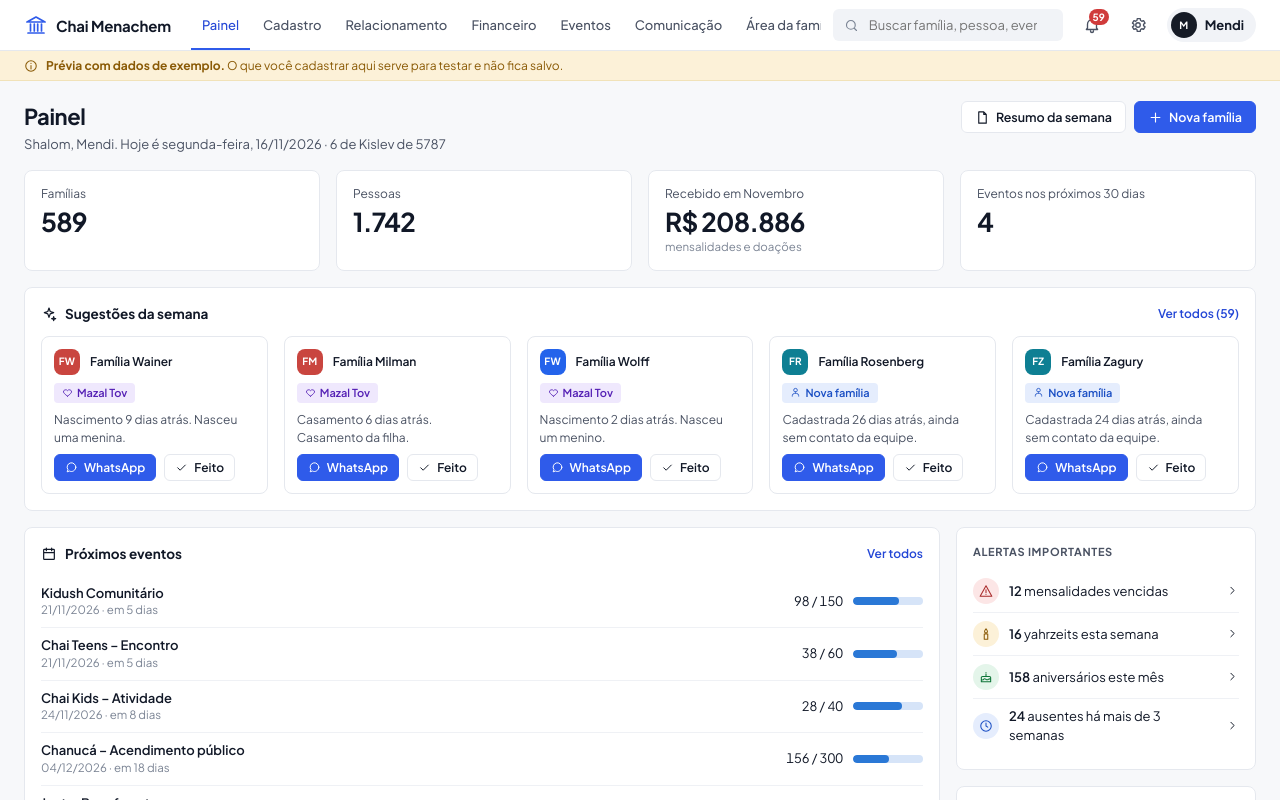
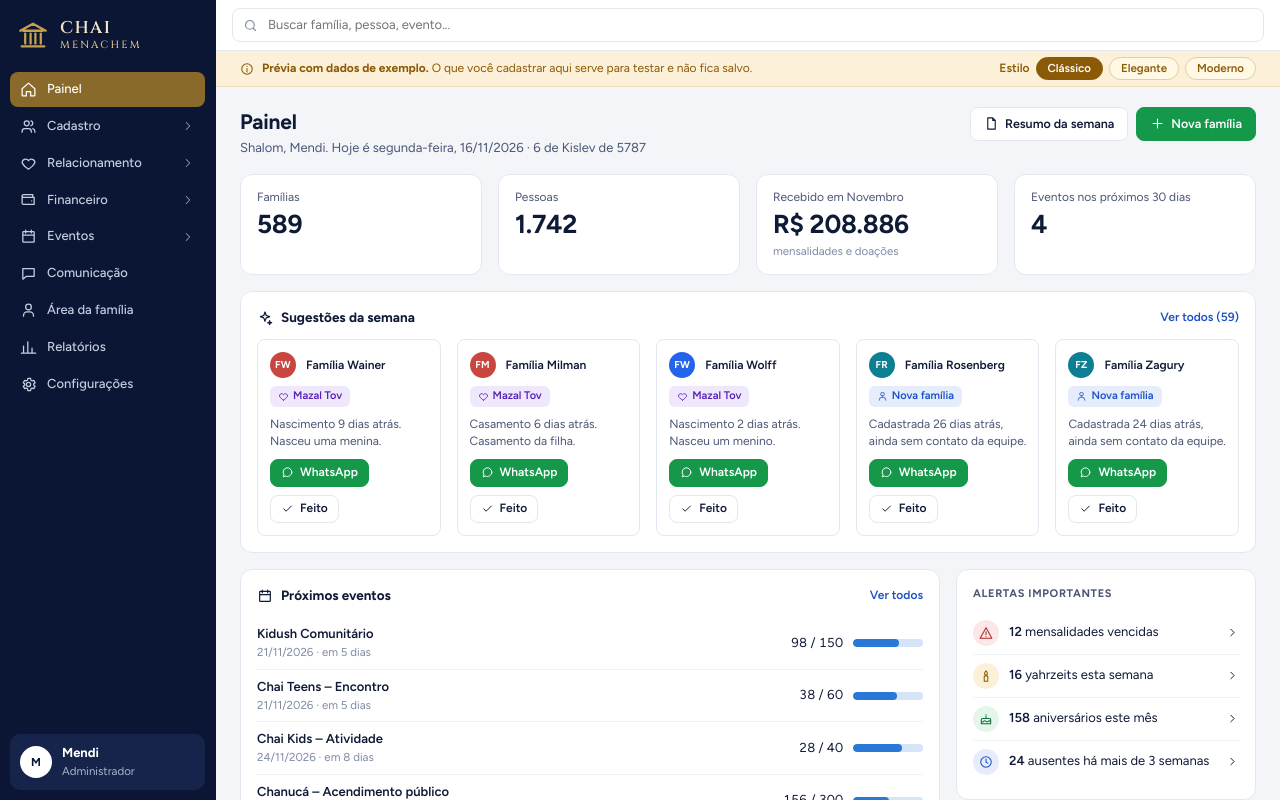
Before and after one commit to pevznerarie-ux/sistema-Chai-Menachem, a website: page public/previa.html in a window 1280 px wide. Drawn offline with Linux system fonts and the light colour scheme.

Commit message:
Design igual à maqueta: menu azul-marinho e dourado
O sistema passa a usar o estilo Clássico, com as cores da imagem de referência.
A prévia em /previa mantém a troca entre os três estilos.

Co-Authored-By: Claude Fable 5.2 <noreply@anthropic.com>
Claude-Session: https://claude.ai/code/session_01GRRAH1H97iYfk6zZ3ryivo

```diff
--- a/public/previa.html
+++ b/public/previa.html
@@ -1,5 +1,5 @@
 <!DOCTYPE html>
-<html lang="pt-BR" data-skin="moderno">
+<html lang="pt-BR">
 <head>
 <meta charset="utf-8">
 <meta name="viewport" content="width=device-width, initial-scale=1">
@@ -80,6 +80,10 @@ small{font-size:11.5px;color:var(--ink-3)}
 .me small{color:var(--side-dim);display:block}
 .me .av{background:var(--me-av-bg);color:var(--me-av-fg)}
 .pbar svg{margin-top:2px}
+.app:not(.topnav) .gbar{display:flex;align-items:center;gap:12px}
+.gbar .tb-sync{margin-left:0}
+.gbar .gs-wrap .search{background:var(--card);border-color:var(--line)}
+[data-skin="elegante"] .gbar{background:transparent;border:0;padding:12px 12px 0}
 .styles{margin-left:auto;display:flex;align-items:center;gap:6px;font-weight:600;flex-wrap:wrap}
 .styles button{border:1px solid #e3cf9b;background:#fff8e4;color:var(--amber-ink);border-radius:999px;padding:2px 11px;font-size:11.5px;font-weight:600}
 .styles button.on{background:var(--amber-ink);color:#fff;border-color:var(--amber-ink)}
@@ -953,7 +957,7 @@ const SEC={painel:'painel',familias:'cadastro','nova-familia':'cadastro','editar
  eventos:'eventos',evento:'eventos',aulas:'eventos',presencas:'eventos',calendario:'eventos',comunicacao:'comunicacao',portal:'portal',relatorios:'relatorios',configuracoes:'configuracoes'};
 const SUB={'nova-familia':'familias','editar-familia':'familias',familia:'familias',pessoa:'pessoas',evento:'eventos'};
 function renderSide(){
-  const r=parseRoute(S.route),sec=SEC[r.name]||r.name,sub=SUB[r.name]||r.name,top=window.matchMedia('(min-width:901px)').matches,u=me(),nav=NAV.filter(n=>!n.perm||can(n.perm)),cur=nav.find(n=>n.k===sec),nn=allNeeds().length;
+  const r=parseRoute(S.route),sec=SEC[r.name]||r.name,sub=SUB[r.name]||r.name,top=curSkin()==='moderno'&&window.matchMedia('(min-width:901px)').matches,u=me(),nav=NAV.filter(n=>!n.perm||can(n.perm)),cur=nav.find(n=>n.k===sec),nn=allNeeds().length;
   $('#app').classList.toggle('topnav',top);
   const meB=`<button type="button" class="me" data-menu="1" data-act="userMenu" title="Trocar de usuário" aria-label="Usuário ${esc(u.nome)}, ${esc(u.papel)}. Trocar de usuário"><span class="av" aria-hidden="true">${esc(u.nome[0].toUpperCase())}</span><div><b>${esc(u.nome.split(' ')[0])}</b><small>${esc(u.papel)}</small></div></button>`;
   const subs=(n,cls)=>`<div class="${cls}">${n.sub.map(s=>`<button type="button" class="${sub===s[0]?'on':''}" data-go="${s[0]}">${s[1]}</button>`).join('')}</div>`;
@@ -965,13 +969,21 @@ function renderSide(){
   ${PREV?'':syncBadge()}
   ${can('cfg')?`<button type="button" class="tb-ic ${sec==='configuracoes'?'on':''}" data-go="configuracoes" title="Configurações" aria-label="Configurações">${ic('gear',18)}</button>`:''}${meB}
   ${cur&&cur.sub?subs(cur,'subbar'):''}`
-   :`<div class="brand">${ic('temple',30,1.6)}<div><b>Chai Menachem</b><span>COMUNIDADE</span></div></div>
+   :`<div class="brand">${ic('temple',curSkin()?30:34,1.6)}<div><b>${curSkin()?'Chai Menachem':'CHAI'}</b><span>${curSkin()?'COMUNIDADE':'MENACHEM'}</span></div></div>
   <nav class="nav" aria-label="Menu principal">${nav.map(n=>`<button type="button" class="${sec===n.k?'on':''}" data-go="${n.r}">${ic(n.i,17)}<span>${n.t}</span>${n.sub?`<span class="chev">${ic(sec===n.k?'down':'next',14)}</span>`:''}</button>${n.sub&&sec===n.k?subs(n,'subnav'):''}`).join('')}</nav>${meB}`;
   $('#bnav').innerHTML=[['painel','home','Painel'],['familias','users','Famílias'],['contatar','bell','Contatar'],['eventos','calendar','Eventos']].map(b=>`<button type="button" class="${S.route===b[0]?'on':''}" data-go="${b[0]}">${ic(b[1],19)}${b[2]}</button>`).join('')+`<button type="button" data-act="openNav">${ic('menu',19)}Mais</button>`;
+  const gb=$('.gbar');let gs=gb&&gb.querySelector('.tb-sync');if(gb&&!gs&&!PREV){gs=document.createElement('span');gs.className='tb-sync';gb.appendChild(gs)}if(gs)gs.innerHTML=top?'':syncBadge();
   if(!PREV){$('#pbar').style.display='none';const tb=$('.topbar');let sb=tb&&tb.querySelector('.tb-sync');if(tb&&!sb){sb=document.createElement('span');sb.className='tb-sync';tb.appendChild(sb)}if(sb)sb.innerHTML=syncBadge();return}
-  $('#pbar').innerHTML='<span style="display:flex;gap:8px;align-items:flex-start">'+ic('info',14)+'<span><b>Prévia com dados de exemplo.</b> O que você cadastrar aqui serve para testar e não fica salvo.</span></span>';
+  $('#pbar').innerHTML='<span style="display:flex;gap:8px;align-items:flex-start">'+ic('info',14)+'<span><b>Prévia com dados de exemplo.</b> O que você cadastrar aqui serve para testar e não fica salvo.</span></span>'+skinPicker();
 }
 try{window.matchMedia('(min-width:901px)').addEventListener('change',()=>renderSide())}catch(e){}
+const SKINS=[['classico','Clássico'],['elegante','Elegante'],['moderno','Moderno']];
+const curSkin=()=>document.documentElement.dataset.skin||'';
+const skinKey=()=>curSkin()||'classico';
+function setSkin(k){if(k==='classico')delete document.documentElement.dataset.skin;else document.documentElement.dataset.skin=k;try{localStorage.setItem('cm-estilo',k)}catch(e){}}
+function skinPicker(){const c=skinKey();return `<div class="styles" role="group" aria-label="Estilo visual"><span>Estilo</span>${SKINS.map(s=>`<button type="button" class="${c===s[0]?'on':''}" data-act="skin" data-arg="${s[0]}" aria-pressed="${c===s[0]}">${s[1]}</button>`).join('')}</div>`}
+A.skin=el=>{setSkin(el.dataset.arg);render();toast('Estilo '+SKINS.find(s=>s[0]===el.dataset.arg)[1]+' aplicado.')};
+if(PREV)try{const k=localStorage.getItem('cm-estilo');if(SKINS.some(s=>s[0]===k))setSkin(k)}catch(e){}
 
 /* ================= rotas ================= */
 function parseRoute(r){const m=/^(.+)-(\d+)$/.exec(r||'');return m?{name:m[1],id:+m[2]}:{name:r}}
@@ -1061,7 +1073,7 @@ function formModal(o){
 function confirmModal(title,text,label,fn){
   openModal({title,body:`<p class="intro" style="margin:0">${text}</p>`,footer:`<button type="button" class="btn" data-act="closeModal">Cancelar</button><button type="submit" class="btn btn-navy">${label}</button>`,onSubmit(){fn();closeModal();render()}});
 }
-function toast(msg,warn){if(!warn&&DB.log&&!/^(Preparando|Copiado|Arquivo|Mensagem aberta|Você está)/.test(msg))DB.log.unshift({id:nid(),em:nowStr(),quem:me().nome,txt:msg});if(!PREV)scheduleSync();const t=document.createElement('div');t.className='toast'+(warn?' warn':'');t.innerHTML=ic(warn?'info':'checkc',16)+`<span>${esc(msg)}</span>`;$('#toasts').appendChild(t);setTimeout(()=>t.remove(),warn?5200:3600)}
+function toast(msg,warn){if(!warn&&DB.log&&!/^(Preparando|Copiado|Arquivo|Mensagem aberta|Você está|Estilo)/.test(msg))DB.log.unshift({id:nid(),em:nowStr(),quem:me().nome,txt:msg});if(!PREV)scheduleSync();const t=document.createElement('div');t.className='toast'+(warn?' warn':'');t.innerHTML=ic(warn?'info':'checkc',16)+`<span>${esc(msg)}</span>`;$('#toasts').appendChild(t);setTimeout(()=>t.remove(),warn?5200:3600)}
 function closeMenu(){if(S.menu){S.menu.el.remove();S.menu=null}}
 function openMenu(anchor,items){
   if(S.menu&&S.menu.anchor===anchor){closeMenu();return}
```
Also changed, not shown: public/app.html (+17 -5 lines), src/03-ui.js (+12 -4 lines), src/head.html (+5 -1 lines).
